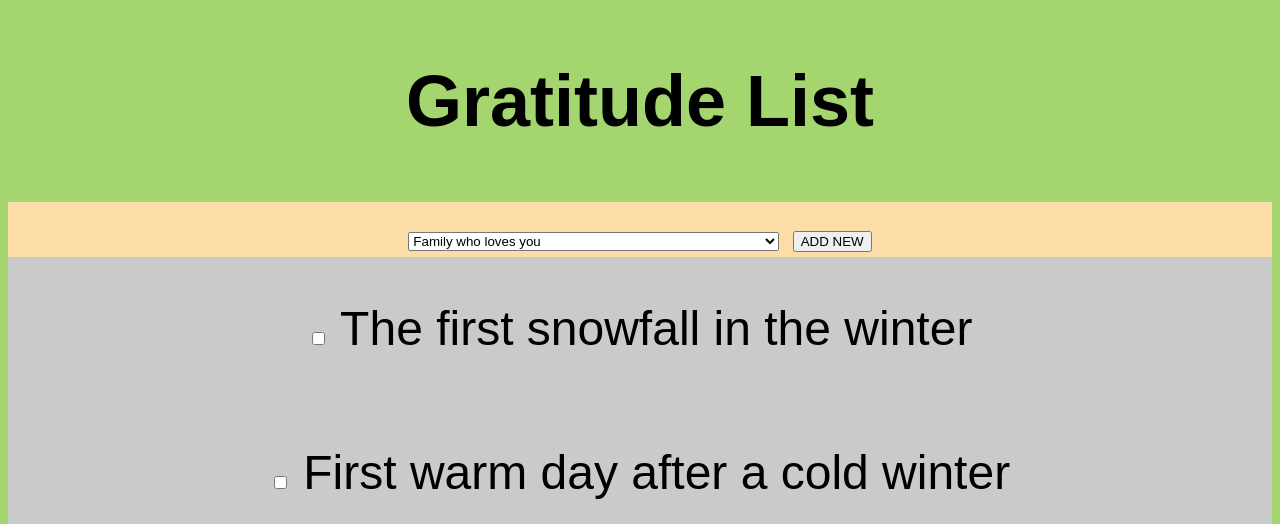
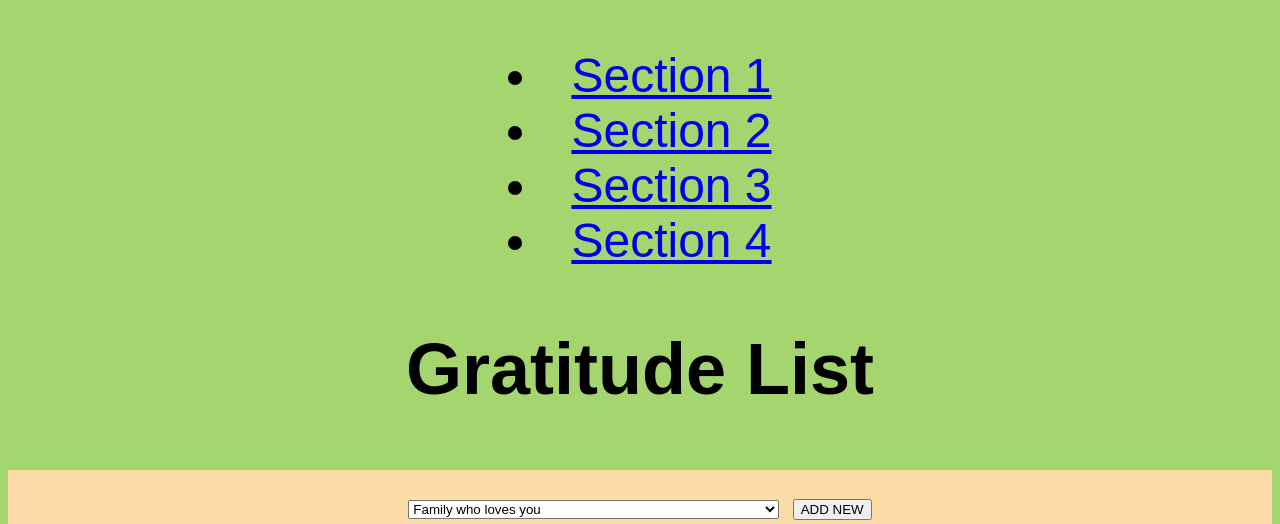
Before and after one commit to maxrazum/GratitudeList, a Flask app: page / in a window 1280 px wide. Shown: the top 524 px of the page. Run offline with Flask 2, Linux system fonts and the light colour scheme; data comes from the database, SQL or seed files in the repository.

Commit message:
added navigation using JS

```diff
--- /dev/null
+++ b/static/js/app.js
@@ -0,0 +1,26 @@
+// Build the nav
+const sections = document.querySelectorAll('section');
+const fragment = document.createDocumentFragment();
+
+for (section of sections) {
+    let newElement = document.createElement('li');
+    newElement.innerHTML = `<a href="#${section.id}" class="menu__link">${section.dataset.nav}</a>`;
+
+    fragment.appendChild(newElement);
+}
+
+document.querySelector('.navbar__menu').appendChild(fragment);
+
+// Scroll to anchor ID using scrollTO event
+const navBar = document.querySelector('.navbar__menu');
+
+function scroll(event) {
+    event.preventDefault();
+    let section = document.querySelector(event.target.hash);
+    scrollTo( {
+        top: section.offsetTop - 100,
+        behavior: 'smooth'
+    });
+}
+
+navBar.addEventListener('click', scroll);
--- a/templates/index.html
+++ b/templates/index.html
@@ -21,7 +21,7 @@
     </header>
 
     <main>
-        <section id="section1" data-nav="Section 2">
+        <section id="section1" data-nav="Section 1">
             <div class="landing__container">
                 <h1>Gratitude List</h1>
 
@@ -89,6 +89,8 @@
         <p>&copy; 2022 MaxRazum</p>
     </footer>
 
+    <script type="text/javascript" src="{{ url_for('static', filename='js/app.js') }}"></script>
+
 </body>
 
 </html>
```
